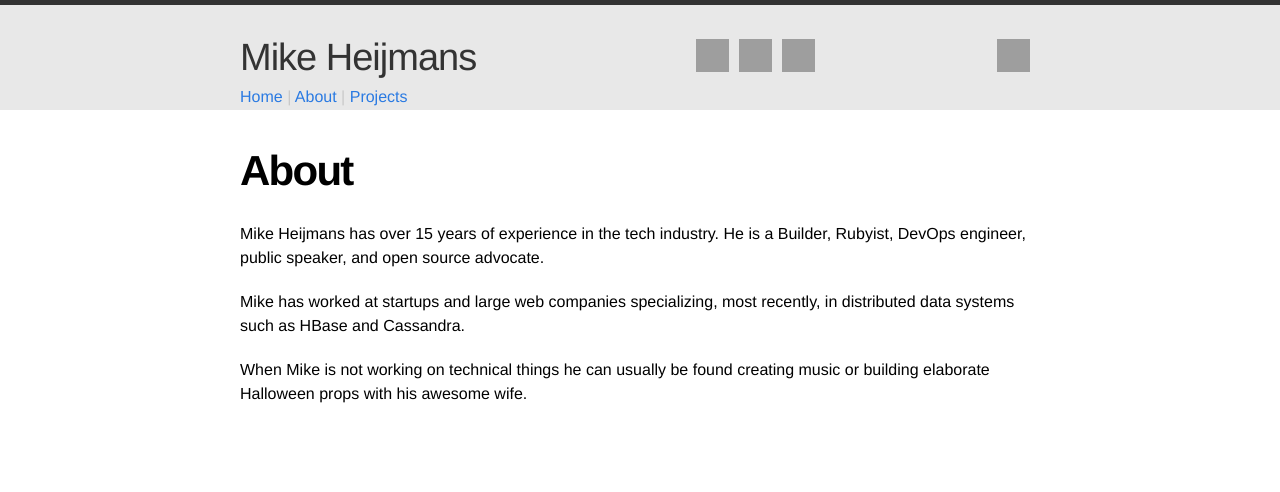
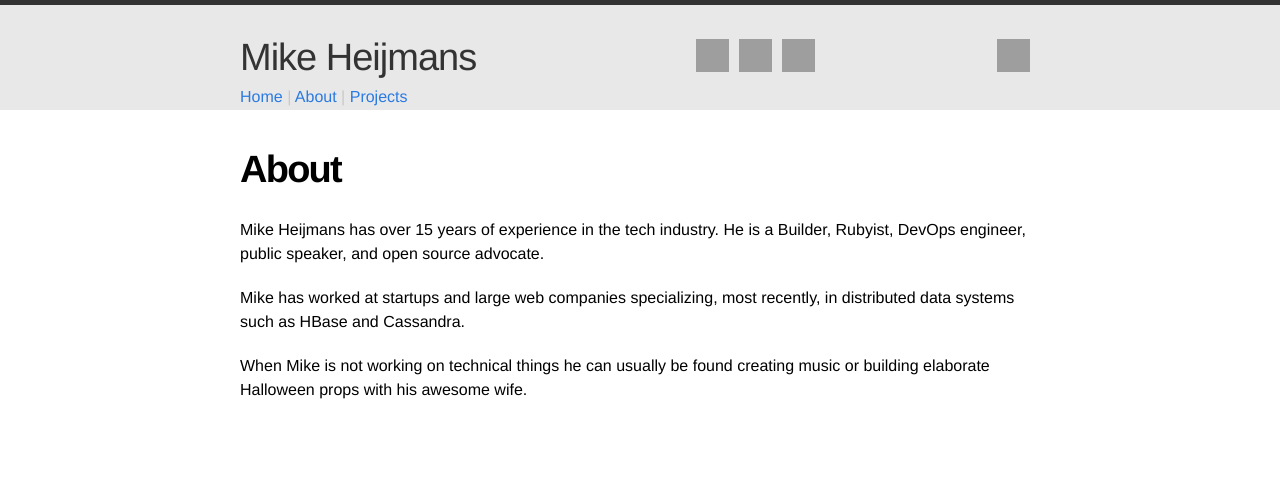
Before and after one commit to parabuzzle/parabuzzle.github.io, a Jekyll site: the page built from about.md, in a window 1280 px wide. Shown: the top 492 px of the page. Built offline with Jekyll 4.4.1, drawn with Linux system fonts in a browser that asks for light colours; Markdown is read by kramdown in place of the engine named in the settings; grey boxes are pictures that could not be loaded.

Commit message:
update code formatting

```diff
--- a/css/main.css
+++ b/css/main.css
@@ -229,7 +229,7 @@
 .post-header { margin: 10px 0 30px; }
 
 .post-header h1 {
-  font-size: 42px;
+  font-size: 38px;
   letter-spacing: -1.75px;
   line-height: 1;
   font-weight: bold;
@@ -359,12 +359,12 @@
 .highlight .na { color: #008080 } /* Name.Attribute */
 .highlight .nb { color: #0086B3 } /* Name.Builtin */
 .highlight .nc { color: #445588; font-weight: bold } /* Name.Class */
-.highlight .no { color: #008080 } /* Name.Constant */
+.highlight .no { color: #00F0F0 } /* Name.Constant */
 .highlight .ni { color: #800080 } /* Name.Entity */
 .highlight .ne { color: #990000; font-weight: bold } /* Name.Exception */
 .highlight .nf { color: #990000; font-weight: bold } /* Name.Function */
 .highlight .nn { color: #555555 } /* Name.Namespace */
-.highlight .nt { color: #000080 } /* Name.Tag */
+.highlight .nt { color: #FF00FF } /* Name.Tag */
 .highlight .nv { color: #008080 } /* Name.Variable */
 .highlight .ow { font-weight: bold } /* Operator.Word */
 .highlight .w { color: #bbbbbb } /* Text.Whitespace */
@@ -382,7 +382,7 @@
 .highlight .sx { color: #d14 } /* Literal.String.Other */
 .highlight .sr { color: #009926 } /* Literal.String.Regex */
 .highlight .s1 { color: #d14 } /* Literal.String.Single */
-.highlight .ss { color: #990073 } /* Literal.String.Symbol */
+.highlight .ss { color: #00FF00 } /* Literal.String.Symbol */
 .highlight .bp { color: #999999 } /* Name.Builtin.Pseudo */
 .highlight .vc { color: #008080 } /* Name.Variable.Class */
 .highlight .vg { color: #008080 } /* Name.Variable.Global */
```
